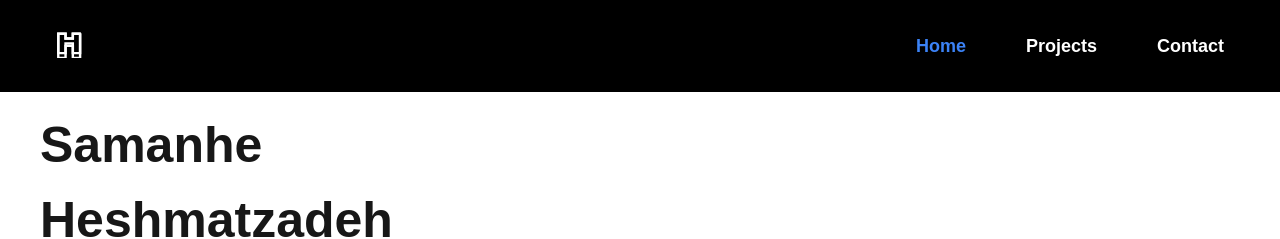
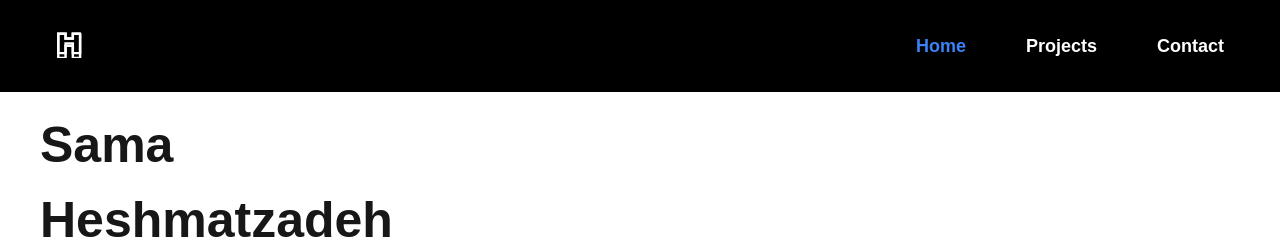
Before and after one commit to samanehesh/portfolio, a Next.js app: page / in a window 1280 px wide. Shown: the top 239 px of the page. Built offline with nearby package versions, Linux system fonts and the light colour scheme.

Commit message:
carouselimage

```diff
--- a/app/page.tsx
+++ b/app/page.tsx
@@ -9,7 +9,7 @@ export default function Home() {
     <div className='mb-3 main-container'>
       <div className='ml-10'>
         <div className='name'>
-          <div>Samanhe</div>
+          <div>Sama</div>
           <div>Heshmatzadeh</div>
         </div>
         <div className='full'>
--- a/components/SlickCarousel.js
+++ b/components/SlickCarousel.js
@@ -109,7 +109,7 @@ const SlickCarousel = () => {
     const updateSlidesToShow = () => {
       const width = window.innerWidth;
       if (width >= 1200){
-        setSlidesToShow(12); // Show 12 slides on larger screens
+        setSlidesToShow(10); // Show 12 slides on larger screens
       }else if (width >= 1000) {
         setSlidesToShow(8); // Show 12 slides on larger screens
       }else if (width >= 800) {
```
